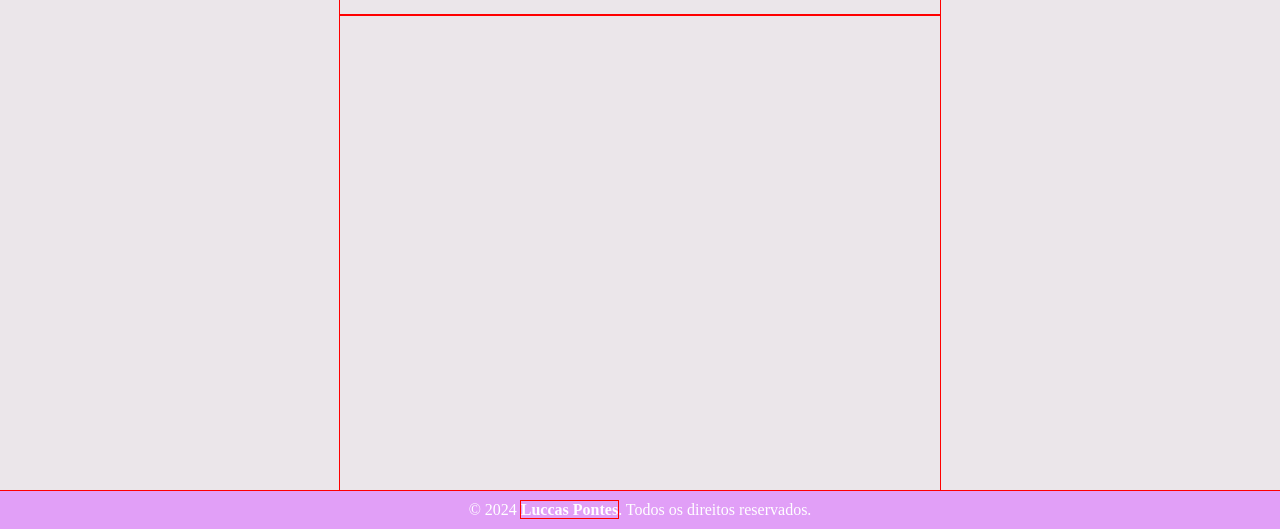
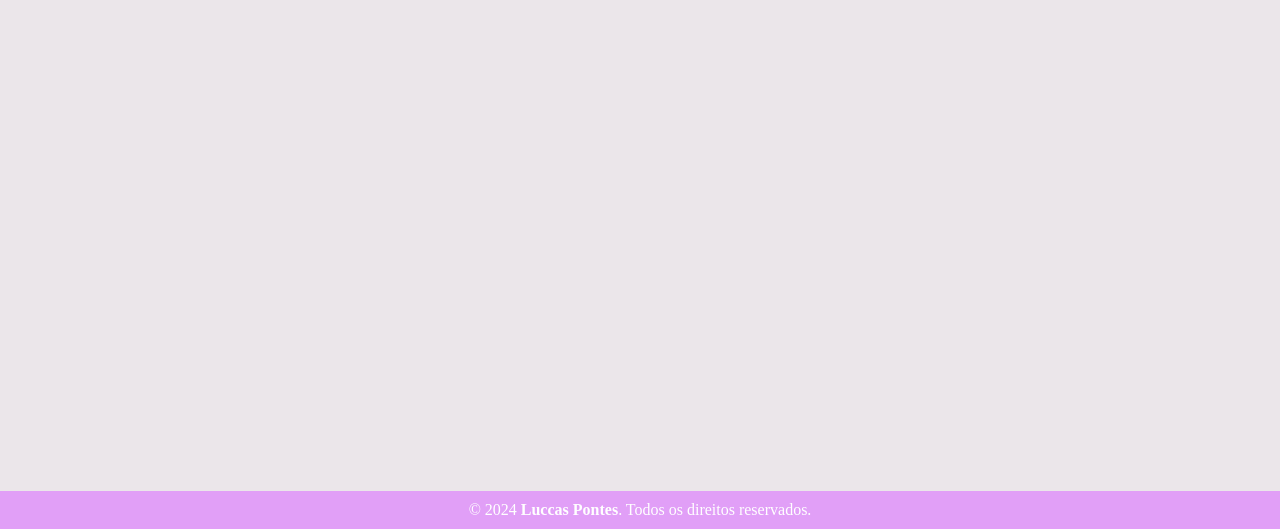
Before and after one commit to LuccasPoontes/3.IMC_JS_HTML_CSS, a plain HTML site: page index.html in a window 1280 px wide. Shown: the part 271-800 px from the top of the page. Drawn offline with Linux system fonts and the light colour scheme.

Commit message:
Update style.css

```diff
--- a/style.css
+++ b/style.css
@@ -2,10 +2,6 @@
     margin: 0;
     padding: 0;
     box-sizing: border-box; /* Inclui padding e border dentro do tamanho 09/01/2025*/
-}
-
-body * {
-    outline: 1px solid red; /* Adiciona contornos em todos os elementos */
 }
 
 body {
```
